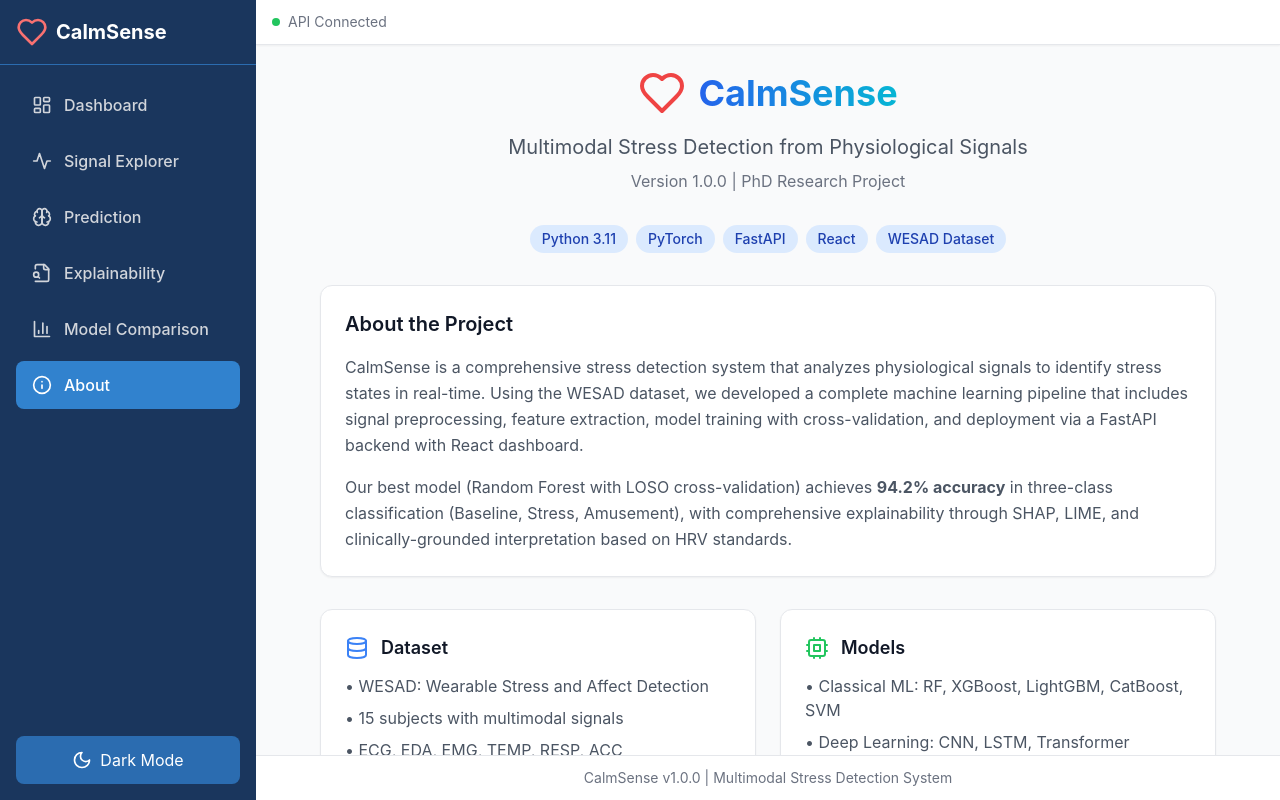
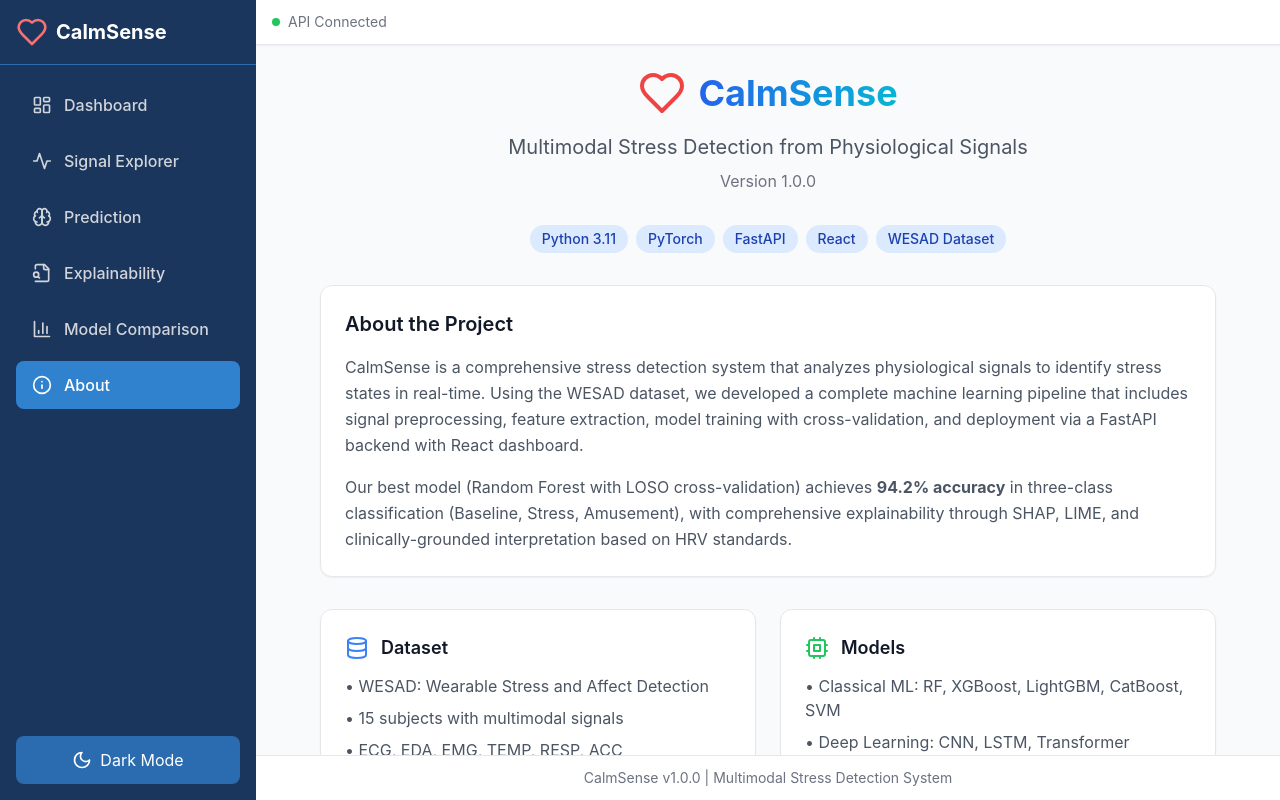
Before and after one commit to urme-b/CalmSense, a React (Create React App) app in the folder frontend/: page /about in a window 1280 px wide. Built offline with nearby package versions, Linux system fonts and the light colour scheme; no server answers.

Commit message:
fix error

```diff
--- a/frontend/src/components/About.tsx
+++ b/frontend/src/components/About.tsx
@@ -23,7 +23,7 @@ const About: React.FC = () => {
           Multimodal Stress Detection from Physiological Signals
         </p>
         <p className="mt-2 text-gray-500 dark:text-gray-500">
-          Version 1.0.0 | PhD Research Project
+          Version 1.0.0
         </p>
       </div>
 
```
